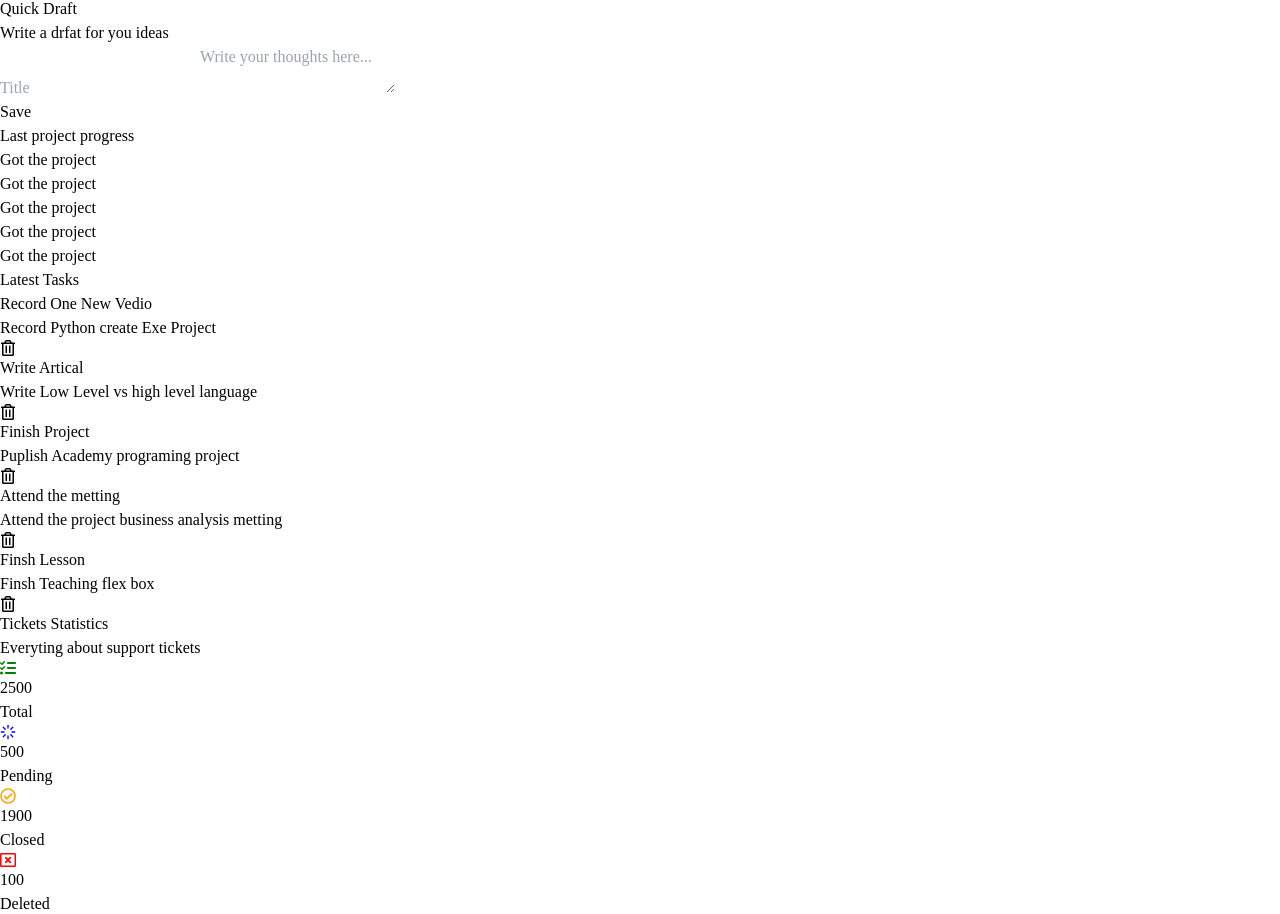
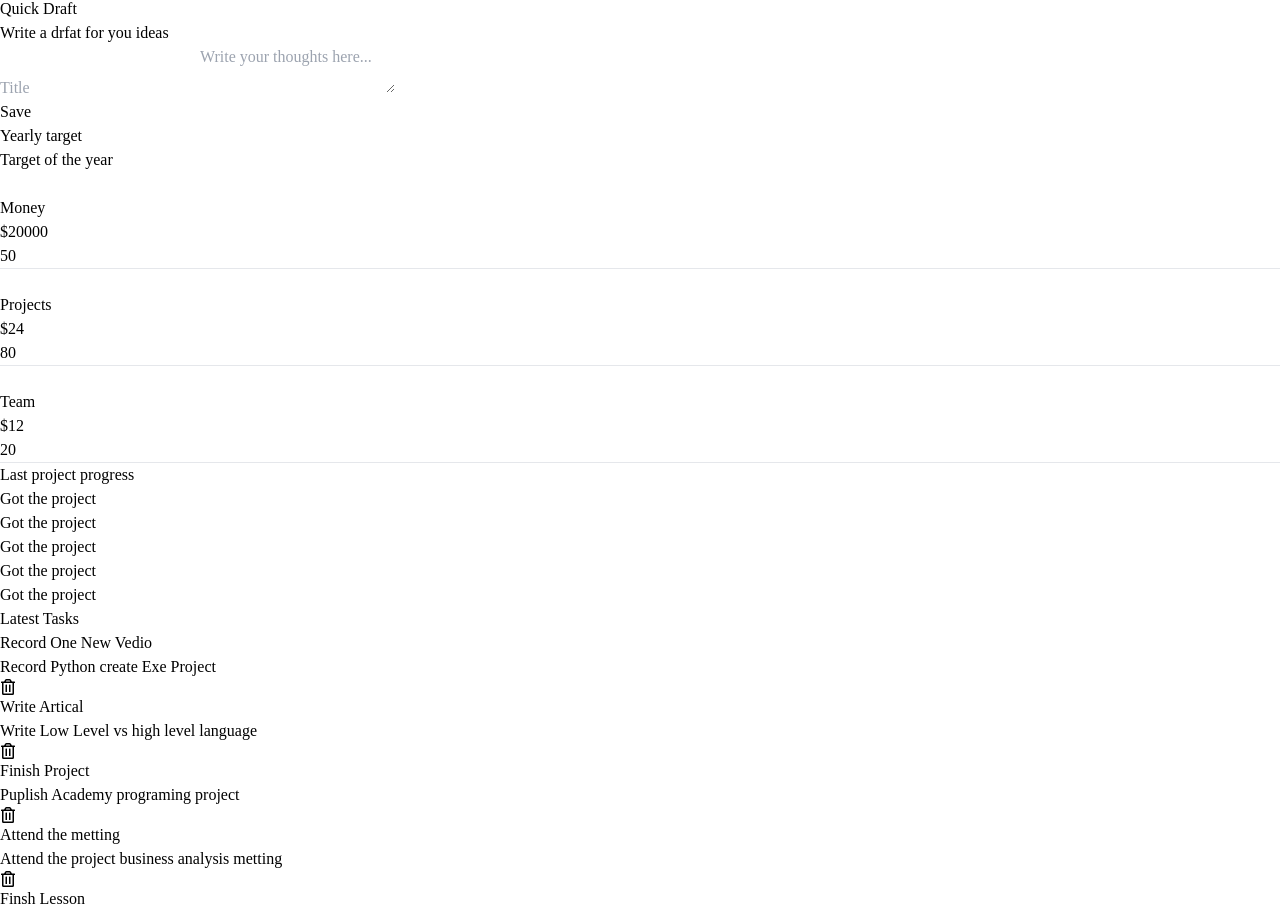
Before and after one commit to ysfzxz7/control_panel, a React (Vite) app: page / in a window 1280 px wide. Shown: the part 1399-2313 px from the top of the page. Built offline with nearby package versions, Linux system fonts and the light colour scheme.

Commit message:
yearly rarget

```diff
--- a/src/componants/Dashboard/Yearly_Targets.tsx
+++ b/src/componants/Dashboard/Yearly_Targets.tsx
@@ -0,0 +1,55 @@
+import { FaDollarSign, FaUser } from "react-icons/fa"
+import { VscDebugConsole } from "react-icons/vsc"
+import { targetTypes } from "../types"
+
+export default function Yearly_target() {
+
+    return (
+        <div className="bg-white p-2 space-y-3">
+            <h1 className="text-sm font-semibold">Yearly target</h1>
+            <h1 className="text-xs text-gray-700">Target of the year</h1>
+            <div>
+                <ul className=" space-y-3">
+                    {
+                        targets.map((target) => (
+                    <li className="bg-gray-100  w-full flex items-center">
+                        <div className="bg-blue-500 block mr-2 p-5">
+                        {target.icone}
+                        </div>
+                        <div className="flex-1">
+                            <h1 className="text-sm font-semibold">{target.name}</h1>
+                            <h1 className="text-xs">${target.amount}</h1>
+                            <div className="bg-blue-100 relative">
+                                <h1 className={`absolute bottom-2 left-[${target.progress}%] bg-fuchsia-400 text-white font-semibold px-1 rounded text-xs`}>{target.progress}</h1>
+                                <hr className={`bg-blue-500 h-1 w-[${target.progress}%]`}/>
+                            </div>
+                        </div>
+                    </li>
+                        ))
+                    }
+                </ul>
+            </div>
+        </div>
+    )
+}
+
+const targets: targetTypes[] = [
+    {
+        name: 'Money',
+         amount: 20000,
+        progress: 50,
+        icone: <FaDollarSign  color="white" size={24} />,
+    },
+    {
+        name: 'Projects',
+        amount: 24,
+        progress: 80,
+        icone: <VscDebugConsole  color="white" size={24} />,
+    },
+    {
+        name: 'Team',
+        amount: 12,
+        progress: 20,
+        icone: <FaUser color="white" size={24}  />,
+    }
+]
--- a/src/componants/Dashboard/_Dashborad.tsx
+++ b/src/componants/Dashboard/_Dashborad.tsx
@@ -9,15 +9,17 @@ import Social_Media_Stats from "./Social_Media_Stats";
 import Tickets from "./Tickets_Statistics";
 import Top_Searced from "./Top_Search_Words";
 import Welcome from "./Welcome";
+import Yearly_target from "./Yearly_Targets";
 
 export default function _Dashboard() {
 
     return (
-        <div className="">
-            <h1>DashBoard</h1>
-            <div className="grid p-2 gap-2 lg:grid-cols-3 md:grid-cols-2">
+        <div className="p-2 ">
+            <h1 className="mb-2 font-semibold text-xl">DashBoard</h1>
+            <div className="grid gap-2 lg:grid-cols-3 md:grid-cols-2">
             <Welcome />
             <Quick_draft />
+            <Yearly_target />
             <Last_Projects />
             <Latest_Tasks />
             <Tickets />
```
Also changed, not shown: src/componants/types.ts (+7 -1 lines).
